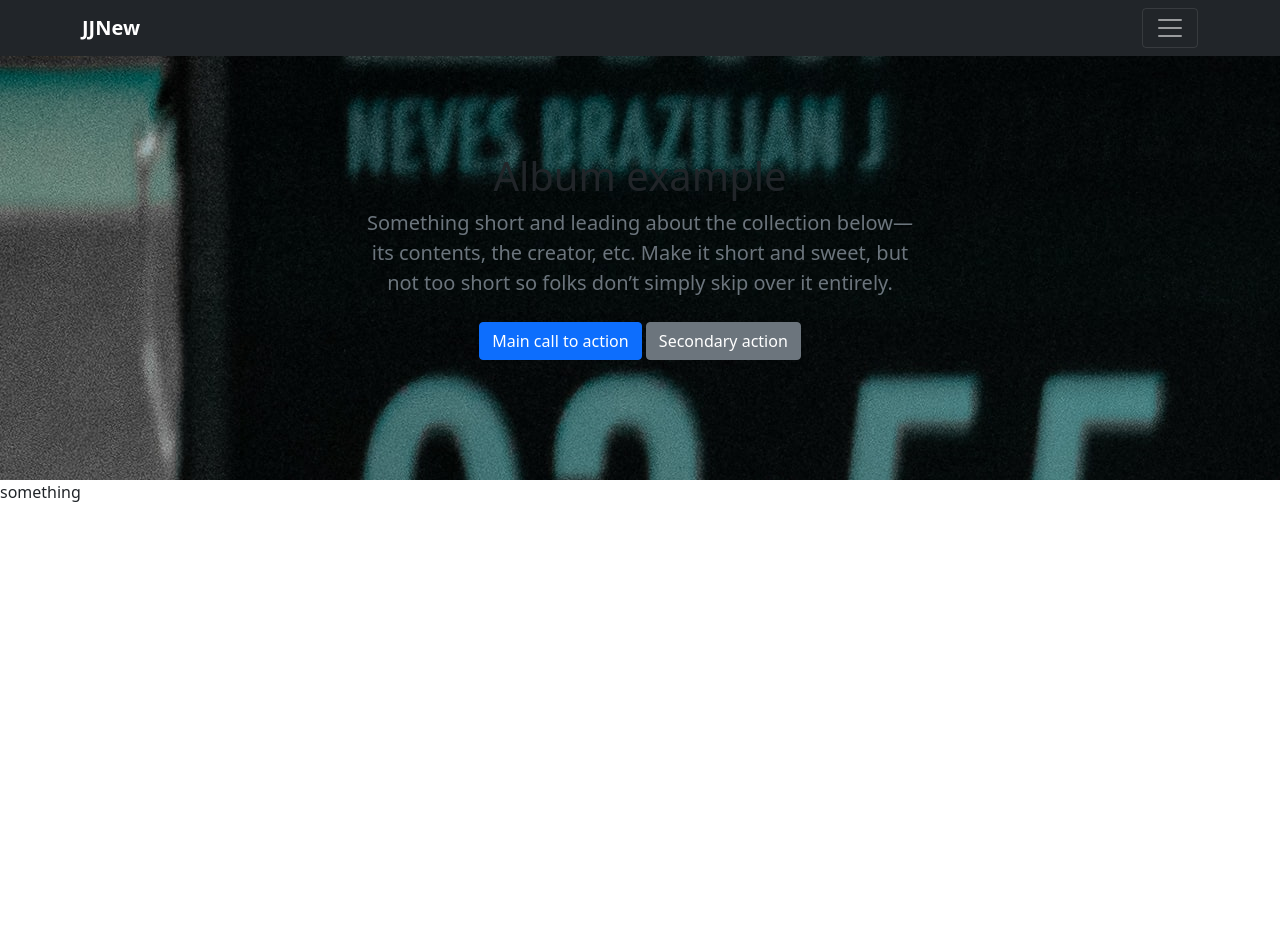
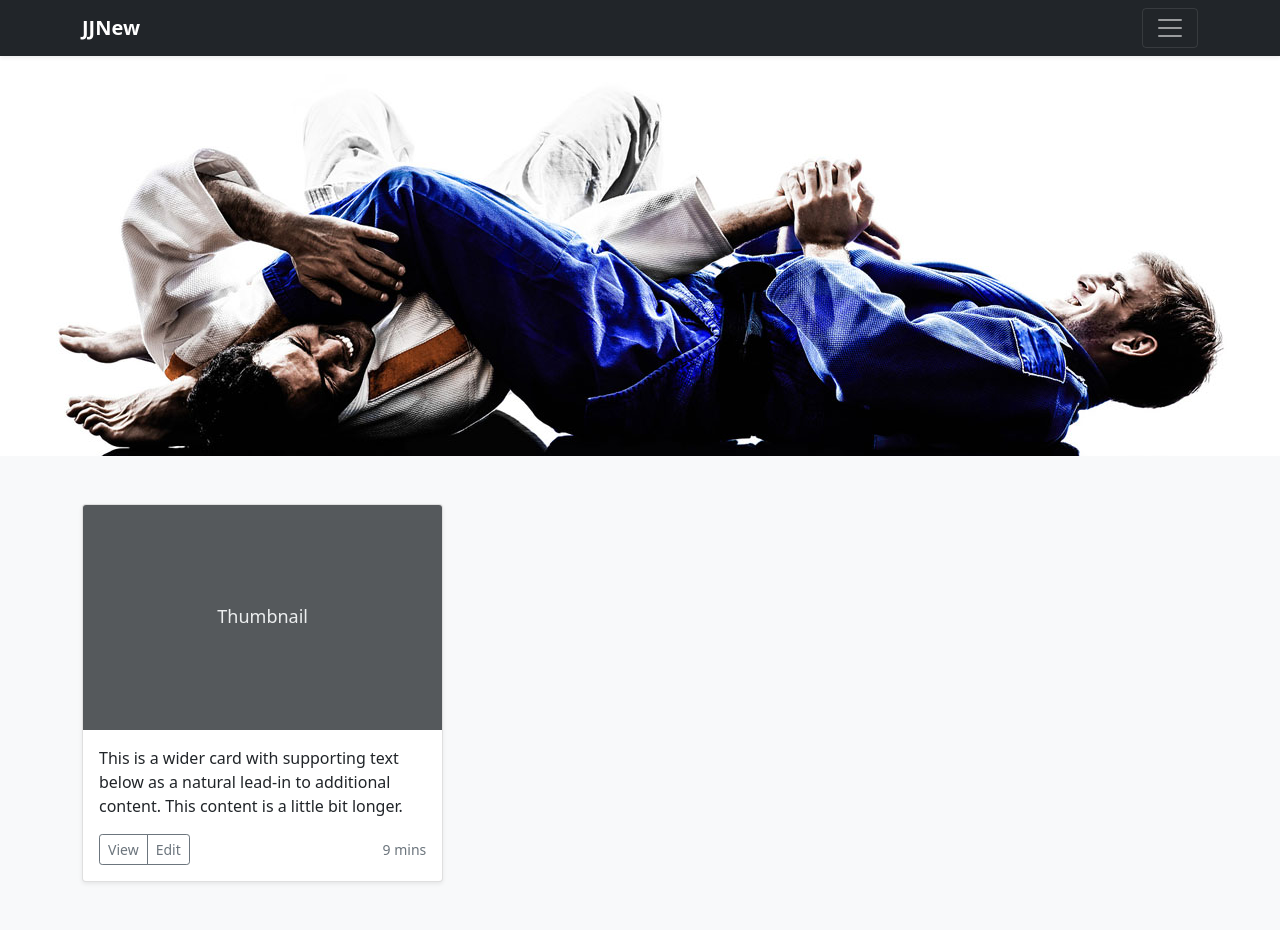
Before and after one commit to JoseMachado-CE/JJNews, a Django app: page / in a window 1280 px wide. Before the commit the page ends 502 px from the top, so only its background shows below. Run offline with Django 4.2, Linux system fonts and the light colour scheme.

Commit message:
Updated index.html

```diff
--- a/bjjnew/settings.py
+++ b/bjjnew/settings.py
@@ -125,7 +125,7 @@ STATICFILES_DIRS = [
 ]
 
 
-
+MEDIA_URL = '/media/'
 
 # Default primary key field type
 # https://docs.djangoproject.com/en/4.0/ref/settings/#default-auto-field
--- a/blog/templates/blog/index.html
+++ b/blog/templates/blog/index.html
@@ -1,5 +1,54 @@
 {% extends 'base.html' %}
 
 {% block content %}
-    something
+    <section>
+    <div class="album py-5 bg-light">
+        <div class="container">
+        <div class="row row-cols-1 row-cols-sm-2 row-cols-md-3 g-3">
+            <div class="col">
+            <div class="card shadow-sm">
+                <svg
+                class="bd-placeholder-img card-img-top"
+                width="100%"
+                height="225"
+                xmlns="http://www.w3.org/2000/svg"
+                role="img"
+                aria-label="Placeholder: Thumbnail"
+                preserveAspectRatio="xMidYMid slice"
+                focusable="false"
+                >
+                <title>Placeholder</title>
+                <rect width="100%" height="100%" fill="#55595c" />
+                <text x="50%" y="50%" fill="#eceeef" dy=".3em">Thumbnail</text>
+                </svg>
+
+                <div class="card-body">
+                <p class="card-text">
+                    This is a wider card with supporting text below as a natural
+                    lead-in to additional content. This content is a little bit
+                    longer.
+                </p>
+                <div class="d-flex justify-content-between align-items-center">
+                    <div class="btn-group">
+                    <button
+                        type="button"
+                        class="btn btn-sm btn-outline-secondary"
+                    >
+                        View
+                    </button>
+                    <button
+                        type="button"
+                        class="btn btn-sm btn-outline-secondary"
+                    >
+                        Edit
+                    </button>
+                    </div>
+                    <small class="text-muted">9 mins</small>
+                </div>
+                </div>
+            </div>
+            </div>
+        </div>
+    </div>
+</section>
 {% endblock %}
--- a/static/css/style.css
+++ b/static/css/style.css
@@ -7,7 +7,10 @@
 }
 
 #first-section {
-    background-image: url('/images/jj-img-1.jpg');
+    background-image: url('/static/media/img.jpg');
+    background-position: center;
+    background-repeat: no-repeat;
+    min-height: 400px;
 
 }
 
--- a/templates/base.html
+++ b/templates/base.html
@@ -81,8 +81,8 @@
         {% include 'includes/main-site.html'  %}
     </main>
 
-
-    {% block content %} {% endblock %}
+    {% block content %}
+    {% endblock %}
 
     <script src="https://cdn.jsdelivr.net/npm/bootstrap@5.1.3/dist/js/bootstrap.bundle.min.js" integrity="sha384-ka7Sk0Gln4gmtz2MlQnikT1wXgYsOg+OMhuP+IlRH9sENBO0LRn5q+8nbTov4+1p" crossorigin="anonymous"></script>
   </body>
--- a/templates/includes/main-site.html
+++ b/templates/includes/main-site.html
@@ -1,12 +1,14 @@
 <section class="py-5 text-center container">
     <div class="row py-lg-5">
+
       <div class="col-lg-6 col-md-8 mx-auto">
-        <h1 class="fw-light">Album example</h1>
-        <p class="lead text-muted">Something short and leading about the collection below—its contents, the creator, etc. Make it short and sweet, but not too short so folks don’t simply skip over it entirely.</p>
+
+        <h1 class="fw-light"></h1>
+        <p class="lead text-muted"></p>
         <p>
-          <a href="#" class="btn btn-primary my-2">Main call to action</a>
-          <a href="#" class="btn btn-secondary my-2">Secondary action</a>
+
         </p>
+
       </div>
     </div>
 </section>
```
Also changed, not shown: images/jj-img-1.jpg (deleted), static/media/img.jpg (added).
